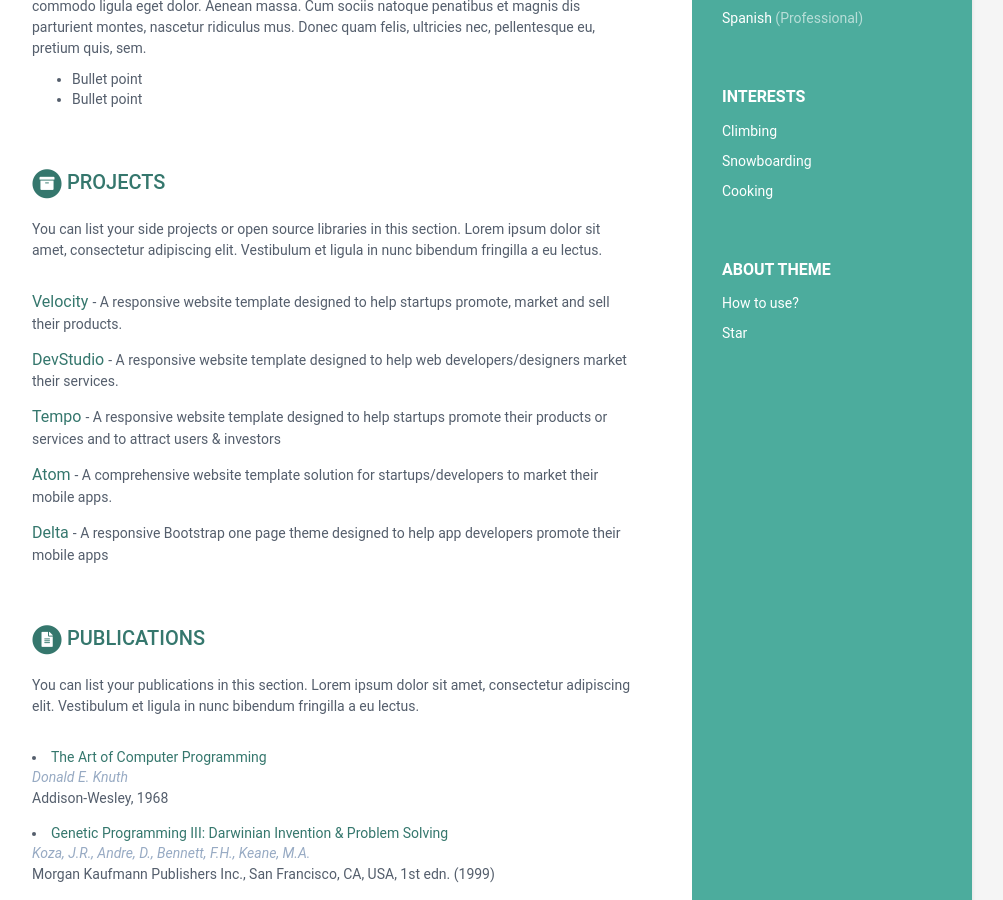
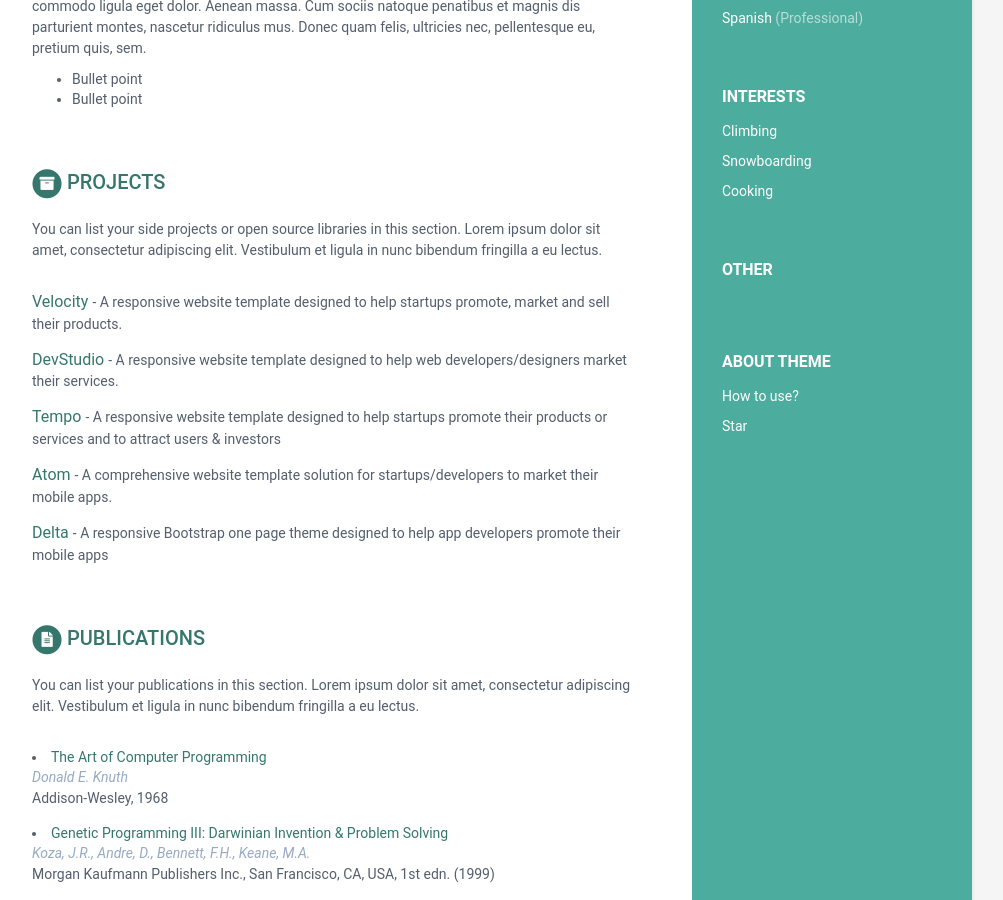
Before and after one commit to joan-medina-roca/cv.joanmedinaroca.com, a Jekyll site: the page built from index.html, in a window 1280 px wide and 900 px high, scrolled down 899 px. Shown: the whole window, without its empty margins (168-1171 px from the left). Built offline with Jekyll 4.4.1, drawn with Linux system fonts in a browser that asks for light colours.

Commit message:
include other in sidebar

```diff
--- a/_includes/sidebar.html
+++ b/_includes/sidebar.html
@@ -1,33 +1,23 @@
 {% assign sidebar = site.data.data.sidebar %}
 <div class="sidebar-wrapper">
-
   <div class="profile-container">
-
     {% if sidebar.name %}
-    <img class="avatar" src="{{ site.baseurl }}/assets/images/{{ sidebar.avatar }}" alt="profile picture" />
-    {% endif %}
-
-    {% if sidebar.name %}
+    <img
+      class="avatar"
+      src="{{ site.baseurl }}/assets/images/{{ sidebar.avatar }}"
+      alt="profile picture"
+    />
+    {% endif %} {% if sidebar.name %}
     <h1 class="name">{{ sidebar.name }}</h1>
-    {% endif %}
-
-    {% if sidebar.tagline %}
+    {% endif %} {% if sidebar.tagline %}
     <h3 class="tagline">{{ sidebar.tagline }}</h3>
     {% endif %}
+  </div>
+  <!--//profile-container-->
 
-  </div><!--//profile-container-->
-
-  {% include contact.html %}
-
-  {% if sidebar.education %}
-    {% include education.html %}
-  {% endif %}
-
-  {% include language.html %}
-  {% include interests.html %}
-
-  {% if sidebar.about %}
-    {% include about.html %}
-  {% endif %}
-
-</div><!--//sidebar-wrapper-->
+  {% include contact.html %} {% if sidebar.education %} {% include
+  education.html %} {% endif %} {% include language.html %} {% include
+  interests.html %} {% include other.html %} {% if sidebar.about %} {% include
+  about.html %} {% endif %}
+</div>
+<!--//sidebar-wrapper-->
```
